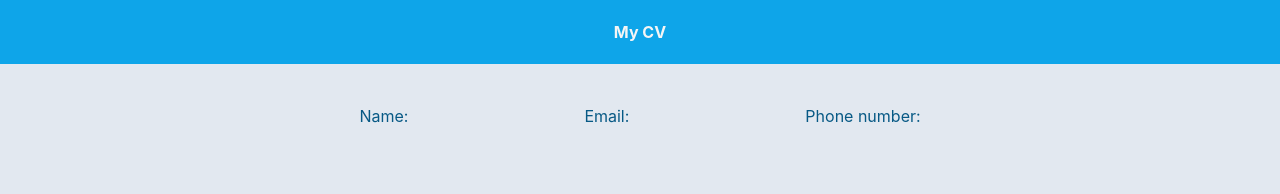
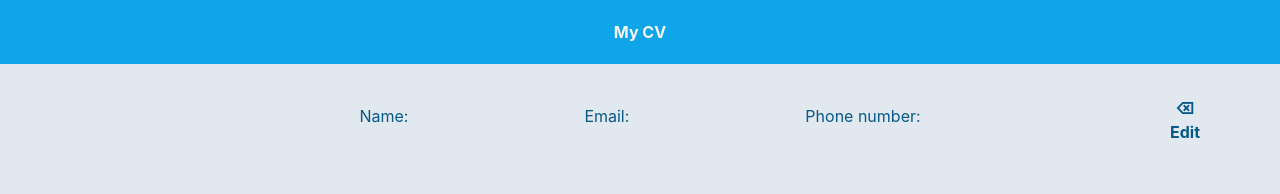
Before and after one commit to jpouti/CV-Application, a React (Create React App) app in the folder cv-project/: page / in a window 1280 px wide. Both pictures are taken after a click on the button "Display CV". Shown: the top 194 px of the page. Built offline with nearby package versions, Linux system fonts and the light colour scheme; the HTML template or start-up script is replaced by a standard one.

Commit message:
Add link to go back to edit cv from display mode

```diff
--- a/cv-project/src/App.js
+++ b/cv-project/src/App.js
@@ -17,6 +17,7 @@ class App extends Component {
     }
 
     this.handleSubmitCv = this.handleSubmitCv.bind(this);
+    this.handleBackspace = this.handleBackspace.bind(this);
   }
 
   handleSubmitCv = (e) => {
@@ -25,6 +26,14 @@ class App extends Component {
       displayForms: "hidden",
       submitCv: "block",
       cv: true,
+    })
+  }
+  handleBackspace = (e) => {
+    e.preventDefault();
+    this.setState({
+      displayForms: "block",
+      submitCv: "hidden",
+      cv: false,
     })
   }
   render() {
@@ -50,7 +59,10 @@ class App extends Component {
           <div>
             <Header/>
             <div className="bg-slate-200">
-              <General cv={this.state.cv}/>
+              <div>
+                <General cv={this.state.cv}/>
+                <button type='button' onClick={this.handleBackspace} className=" absolute top-24 right-20 font-bold text-sky-800">⌫ <br /> Edit </button>
+              </div>
               <div>
                 <Educational cv={this.state.cv}/>
                 <Practical cv={this.state.cv}/>
```
